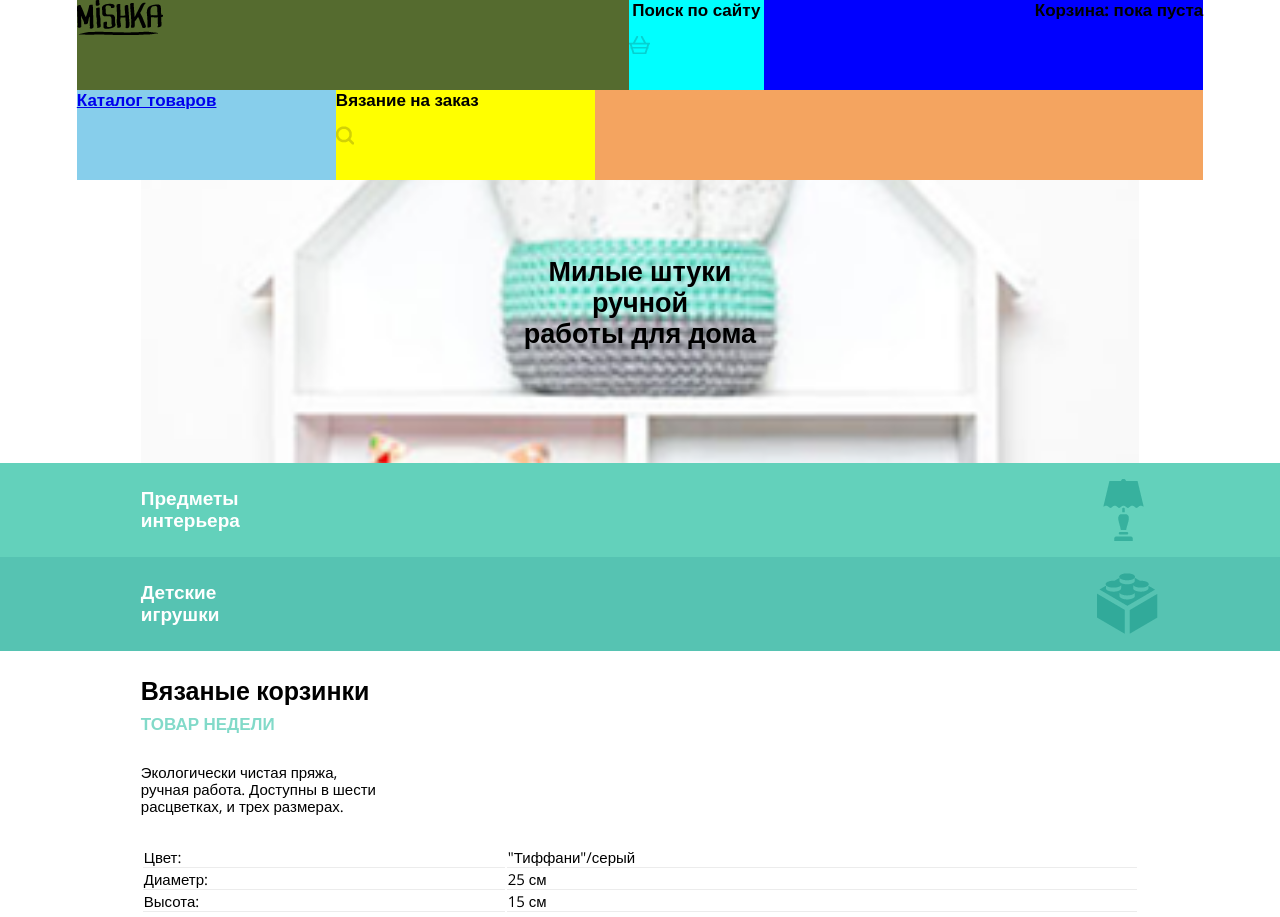
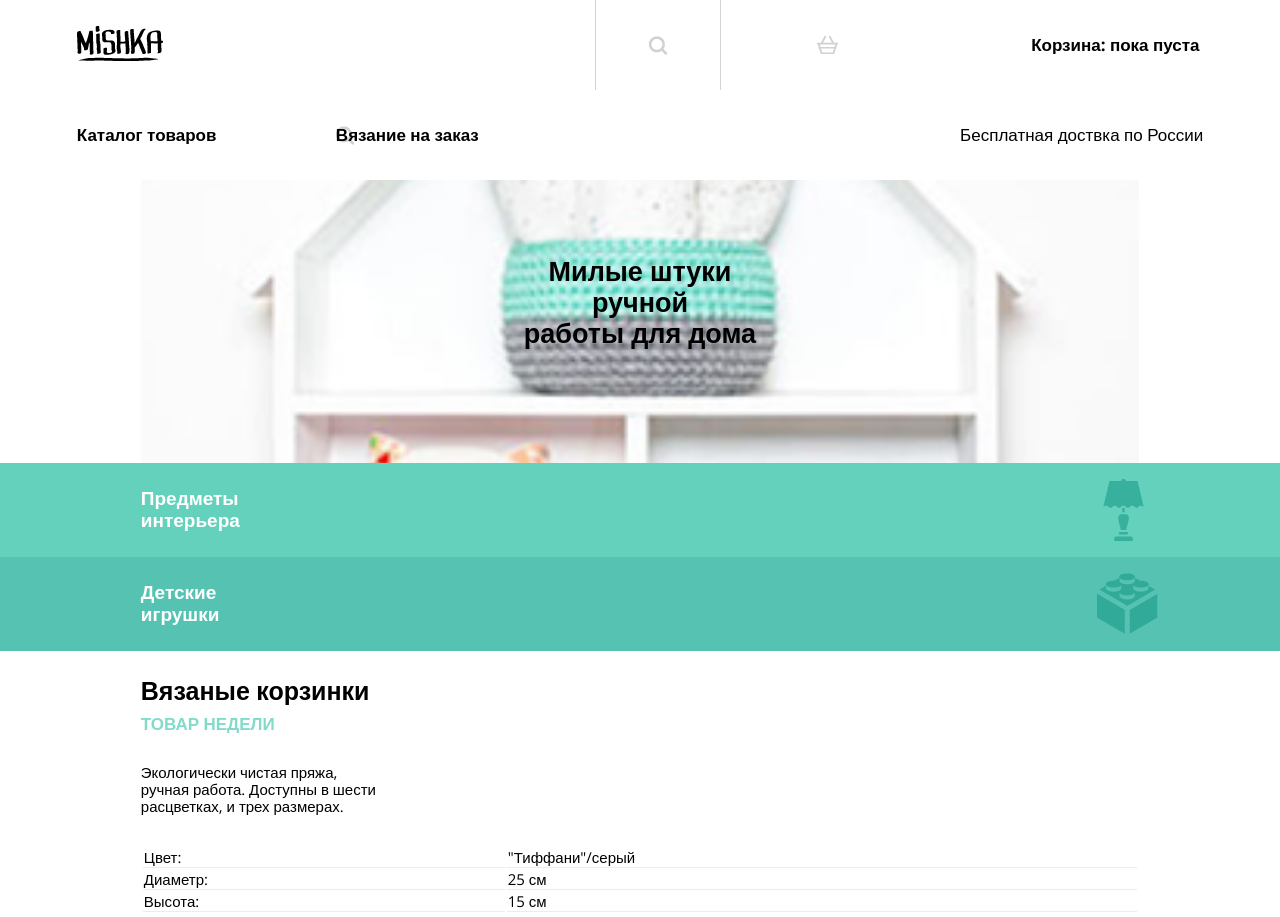
Before and after one commit to visherit/mishka, a website: page index.html in a window 1280 px wide. Shown: the top 917 px of the page. Drawn offline with nearby package versions, Linux system fonts and the light colour scheme; files that its build step writes are made by us from their sources.

Commit message:
делают планшет

```diff
--- a/index.html
+++ b/index.html
@@ -32,6 +32,7 @@
 
         <li class="main-nav__item main-nav__item4"><a class="main-nav__link">Поиск по сайту</a></li>
         <li class="main-nav__item main-nav__item5"><a class="main-nav__link">Корзина: пока пуста</a></li>
+        <li class="main-nav__item main-nav__item6"><a class="main-nav__link">Бесплатная доствка по России</a></li>
 
         </ul>
 
--- a/less/style.less
+++ b/less/style.less
@@ -75,12 +75,15 @@ body{
         background-repeat: no-repeat;
         background-position:0% 50%;
     }
-    &__item:nth-child(4){
+    &__item4{
     background-image: url(../img/menu-cart.png);
         background-repeat: no-repeat;
         background-position:0% 50%;
     }
     &__link{
+        text-decoration: none;
+        color: black;
+
 
     }
 }
@@ -89,48 +92,73 @@ body{
 		&__list{
 			display: flex;
             flex-wrap: wrap;
-            background-color:sandybrown;
+
 
 		}
 		&__item{
 			padding: 0;
 			border-top: none;
-            background-color: blue;
             height: 90px;
+            display: flex;
+
+            align-items: center;
 
 
 
 		}
         &__item1{
         order:1;
-        width: 49%;
-            background-color: darkolivegreen;
+        width: 46%;
+
             text-align: left;
+
         }
         &__item2{
         order:4;
-            background-color:skyblue;
+
             width: 23%;
             text-align: left;
         }
         &__item3{
         order:5;
-            background-color: yellow;
+
             width: 23%;
             text-align: left;
+
         }
         &__item4{
         order:2;
-            width: 12%;
-            background-color: aqua;
+            width: 11%;
+background-image: url(../img/menu-search.png);
             text-align: center;
+            border-left: 1px solid lightgray;
+            border-right: 1px solid lightgray;
+            font-size: 0;
+            background-position:50% 50%;
+
         }
         &__item5{
         order:3;
-            width: 39%;
+            width: 42%;
             text-align: right;
+            background-image: url(../img/menu-cart.png);
+            background-repeat: no-repeat;
+            background-position:20% 50%;
+            justify-content: flex-end;
+            margin-left: 0.5%;
+
+
+        }
+        &__item6{
+            order:6;
+            width: 54%;
+            justify-content: flex-end;
+            font-weight: 100;
+
         }
         &__link{
+
+
 
         }
 
```
Also changed, not shown: css/style.css.
